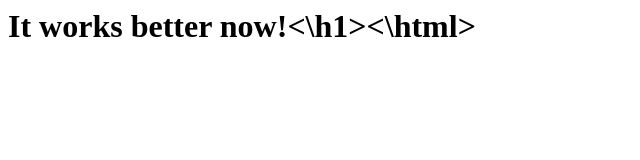
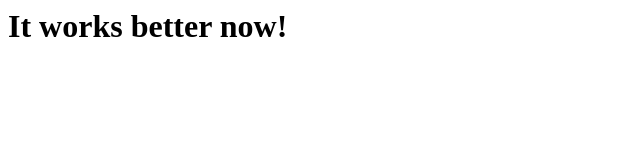
Before and after one commit to snehalathaA/repo4, a plain HTML site: page index.html in a window 1280 px wide. Shown: the whole page, without its empty margins (0-640 px from the left). Drawn offline with Linux system fonts and the light colour scheme.

Commit message:
Update index.html

```diff
--- a/index.html
+++ b/index.html
@@ -1 +1 @@
-<html><h1>It works better now!<\h1><\html>
+<html><h1>It works better now!</h1></html>
```
